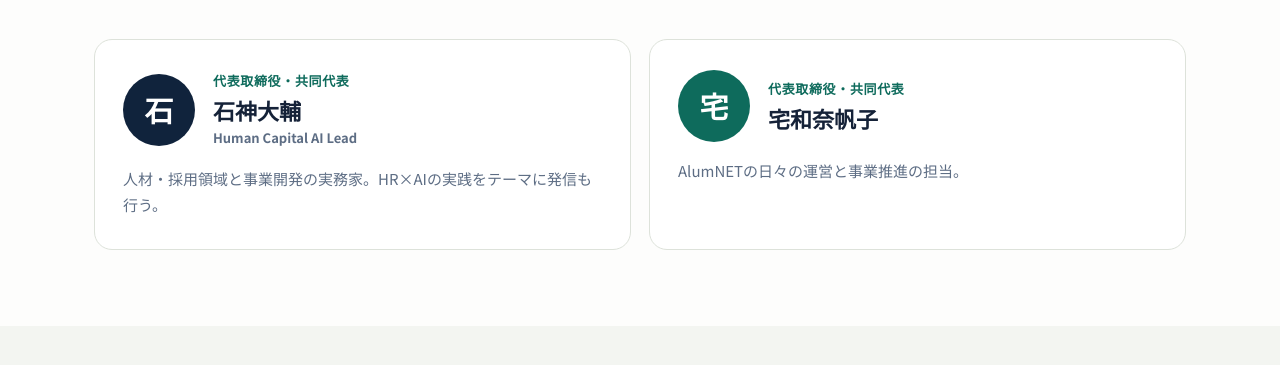
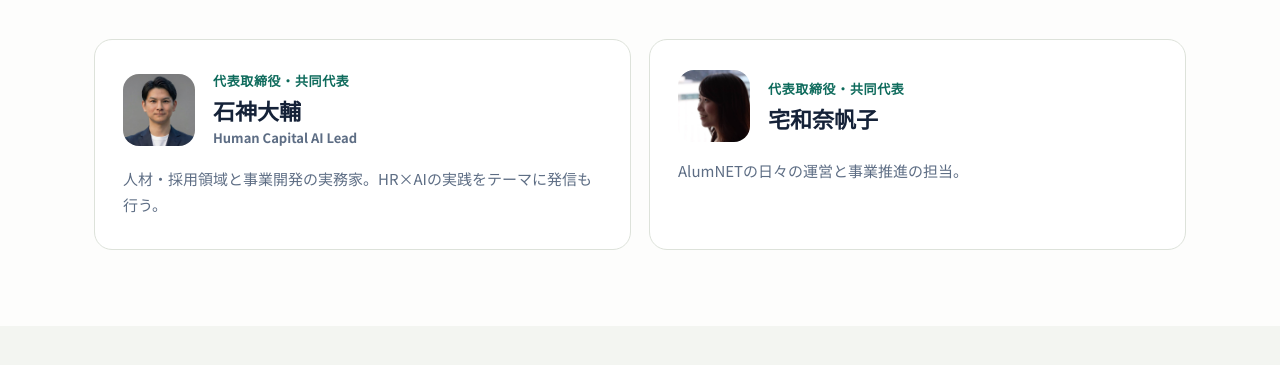
Before and after one commit to AlumNET-dshigami/alumnet-homepage, a plain HTML site: page team/index.html in a window 1280 px wide. Shown: the part 435-800 px from the top of the page. Drawn offline with Linux system fonts and the light colour scheme.

Commit message:
Fix team page photos: sato aspect ratio, add representative photos

```diff
--- a/team/index.html
+++ b/team/index.html
@@ -108,6 +108,7 @@
       }
       .avatar.navy{background:var(--navy)}
       .avatar.accent{background:var(--accent)}
+      .member-photo{width:72px;height:auto;flex:none;border-radius:16px;display:block}
       .member .role{font-size:13px;font-weight:800;color:var(--accent);letter-spacing:.05em;margin:0 0 2px}
       .member h3{font-size:22px;font-weight:900;margin:0;line-height:1.4}
       .member .sub{font-size:13px;font-weight:700;color:var(--muted);margin:2px 0 0}
@@ -118,7 +119,7 @@
         background:var(--surface);border:1px solid var(--line);border-radius:22px;box-shadow:var(--shadow-sm);
         padding:36px;display:grid;grid-template-columns:250px 1fr;gap:36px;margin-bottom:56px;
       }
-      .sato-photo img{width:100%;border-radius:16px}
+      .sato-photo img{width:100%;height:auto;border-radius:16px}
       .sato-photo .note{font-size:12px;color:var(--muted);margin:10px 0 0;text-align:center}
       .ai-tag{
         display:inline-flex;align-items:center;font-size:12px;font-weight:900;letter-spacing:.08em;
@@ -227,7 +228,7 @@
           <div class="member-grid">
             <article class="member">
               <div class="member-top">
-                <div class="avatar navy" aria-hidden="true">石</div>
+                <img class="member-photo" src="ishigami.jpg" alt="石神大輔（代表取締役・共同代表）の写真" width="640" height="640" />
                 <div>
                   <p class="role">代表取締役・共同代表</p>
                   <h3>石神大輔</h3>
@@ -238,7 +239,7 @@
             </article>
             <article class="member">
               <div class="member-top">
-                <div class="avatar accent" aria-hidden="true">宅</div>
+                <img class="member-photo" src="takuwa.jpg" alt="宅和奈帆子（代表取締役・共同代表）の写真" width="640" height="640" />
                 <div>
                   <p class="role">代表取締役・共同代表</p>
                   <h3>宅和奈帆子</h3>
```
Also changed, not shown: team/ishigami.jpg (added), team/takuwa.jpg (added).
